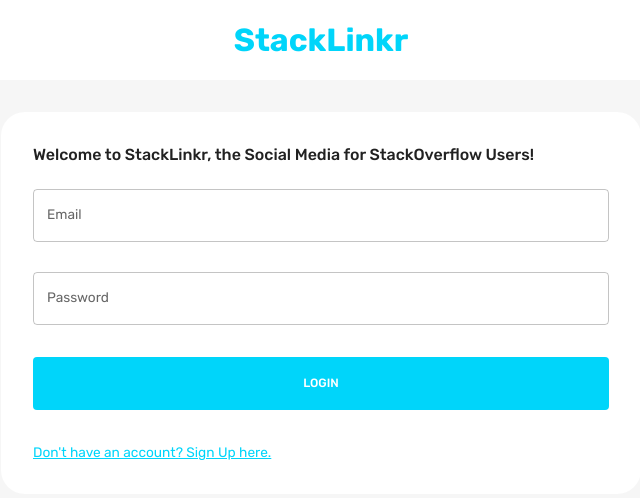
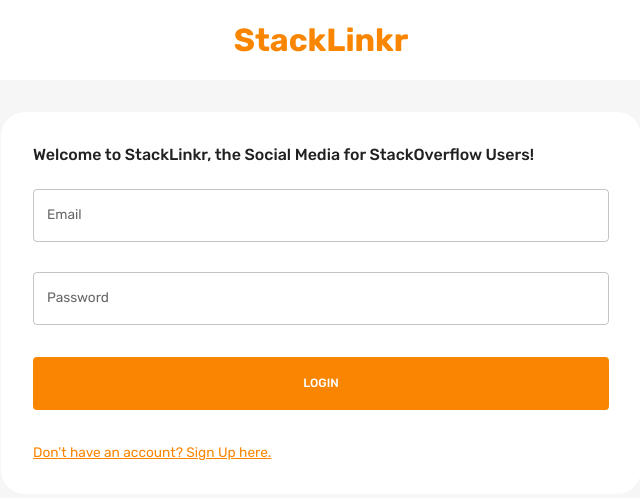
Before and after one commit to alejxung/social-media, a React (Create React App) app in the folder client/: page / in a window 1280 px wide. Shown: the top 498 px of the page, without its empty margins (319-959 px from the left). Built offline with nearby package versions, Linux system fonts and the light colour scheme.

Commit message:
Minor Theme Changes

```diff
--- a/client/src/theme.js
+++ b/client/src/theme.js
@@ -16,16 +16,16 @@
     1000: "#000000",
   },
   primary: {
-    50: "#E6FBFF",
-    100: "#CCF7FE",
-    200: "#99EEFD",
-    300: "#66E6FC",
-    400: "#33DDFB",
-    500: "#00D5FA",
-    600: "#00A0BC",
-    700: "#006B7D",
-    800: "#00353F",
-    900: "#001519",
+    50: "#FFF6E6",
+    100: "#FEE7CC",
+    200: "#FDCE99",
+    300: "#FCB666",
+    400: "#FB8033",
+    500: "#FA8500",
+    600: "#BC6400",
+    700: "#7D4300",
+    800: "#3F2200",
+    900: "#190D00",
   },
 };
 
```
